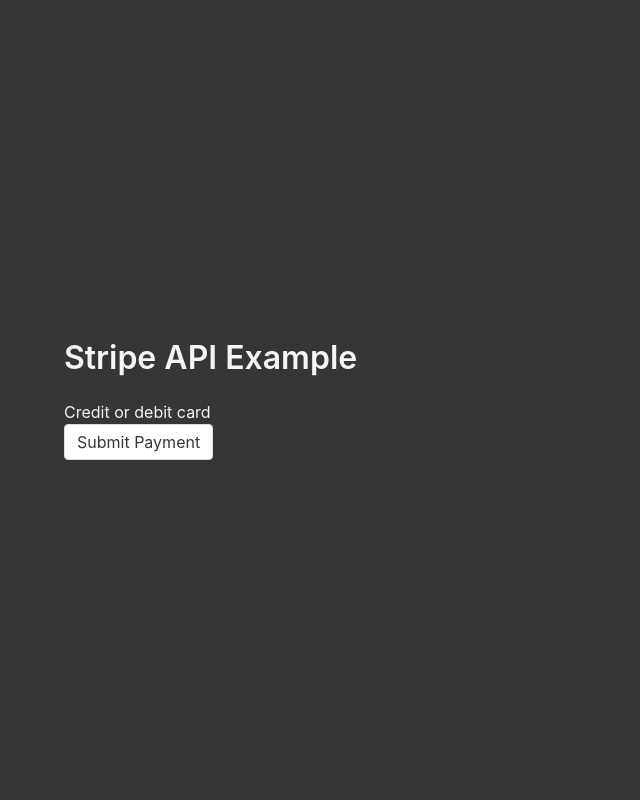
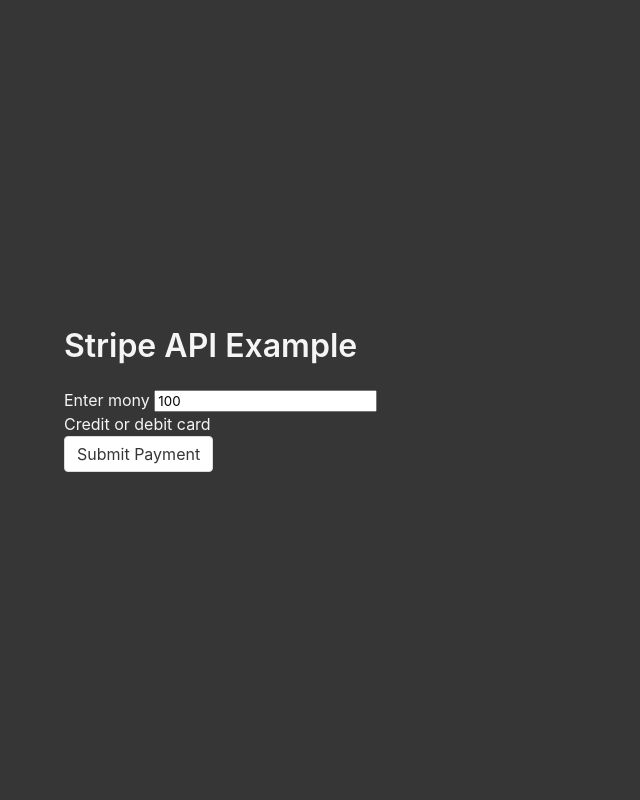
Before and after one commit to spaxima1/StipeApp, a Flask app: page / in a window 1280 px wide. Shown: the whole page, without its empty margins (0-640 px from the left). Run offline with Flask 2, Linux system fonts and the light colour scheme; some libraries are stand-ins or nearby versions.

Commit message:
conect front to back  add number input in to form fot mony create table for  ids in mongodb

```diff
--- a/app.py
+++ b/app.py
@@ -19,3 +19,31 @@ def get_database():
     client = MongoClient(CONNECTION_STRING)
 
     return client['StripeTables']
+
+db=get_database()
+#create or connect  Table for  ids payment
+idsTable=db['idsTable']
+
+
+#connect to stripe web site and payment
+@app.route('/charge', methods=['POST'])
+def charge():
+
+    api_key = 'sk_test_51Kux0CJJ4eit2YqKLw6BGayeA4eHnQi8FqNwieOuDmA7QLNuP7KH482k1oqmQwN8D7Mh6E5MpMpg3nL1VXrGd20J00qxt0GavI'
+    token = request.form.get('stripeToken')
+    Mony=request.form.get("PaymentMoney")
+
+    headers = {'Authorization' : f'Bearer {api_key}'}
+    data = {
+            'amount' : Mony,
+            'currency' : 'usd',
+            'description' : 'Another Charge',
+            'source' : token
+        }
+
+    #send post request to stripe web site
+    requestStripe = requests.post('https://api.stripe.com/v1/charges', headers=headers, data=data)
+    idPayment={"id":requestStripe.json()['id']}
+    idsTable.insert_one(idPayment)
+
+    return jsonify(requestStripe.json())
--- a/templates/index.html
+++ b/templates/index.html
@@ -52,8 +52,11 @@
             Stripe API Example
         </h1>
         <script src="https://js.stripe.com/v3/"></script>
-
         <form action="/charge" method="post" id="payment-form">
+            <div>
+                <label for="payment-money">Enter mony</label>
+                <input type="number" id="payment-money" name="PaymentMoney" value="100">
+            </div>
             <div class="form-row">
                 <label for="card-element">
                 Credit or debit card
```
